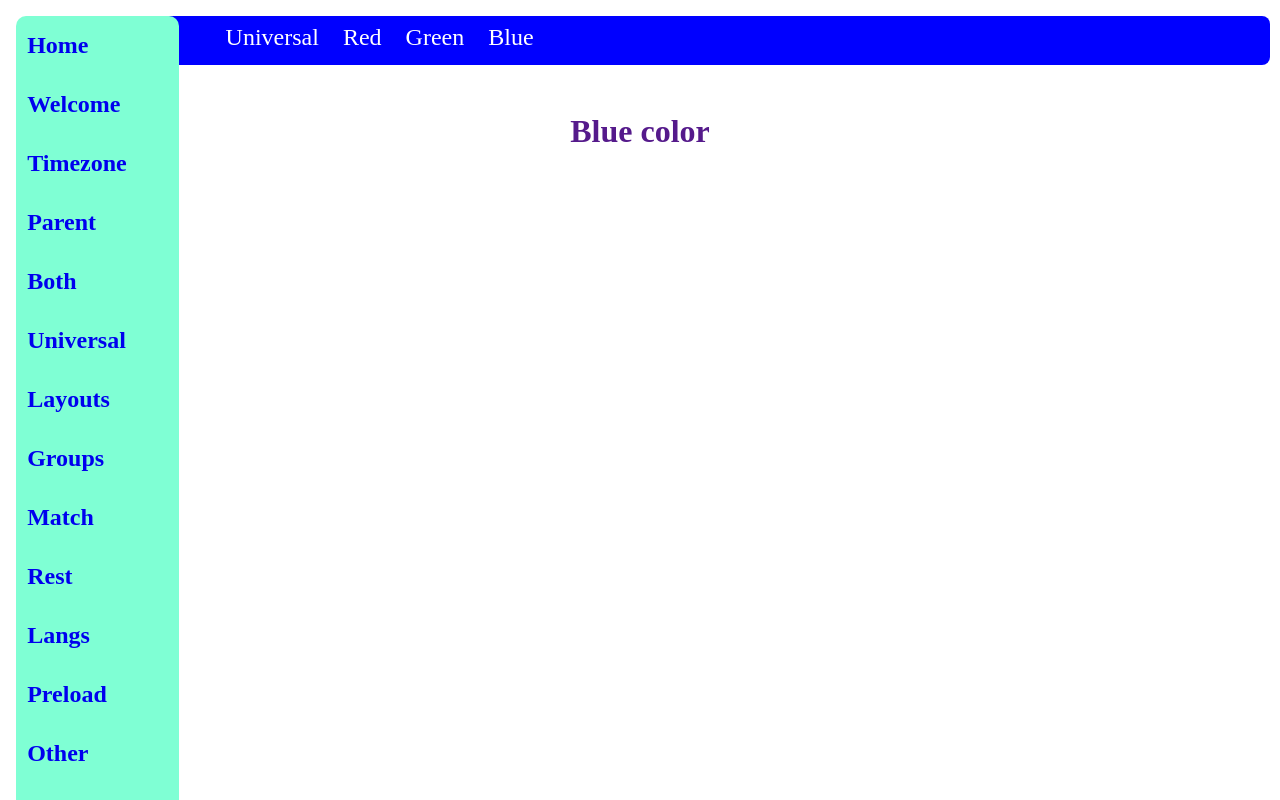
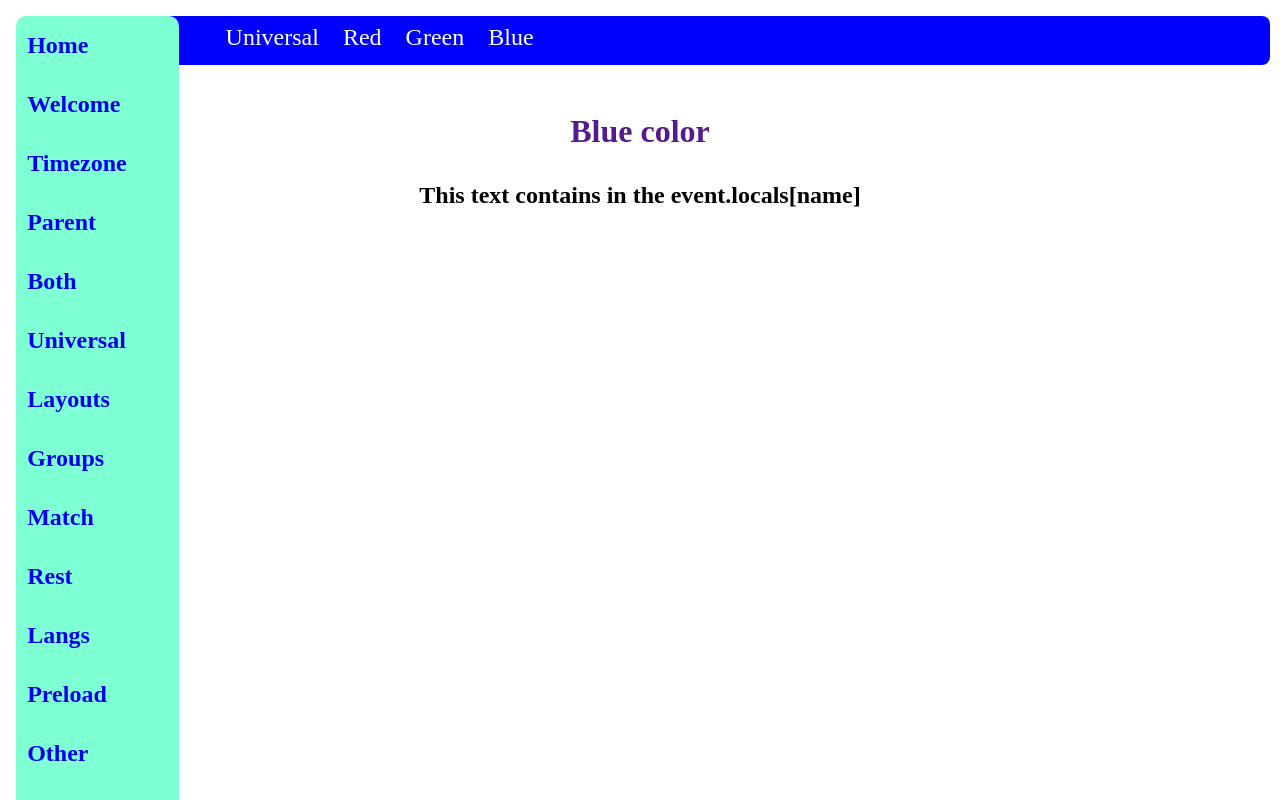
Before and after one commit to Waldemar-00/Sveltekit, a SvelteKit app: page /universal/blue in a window 1280 px wide. Shown: the top 800 px of the page. Built offline with nearby package versions, Linux system fonts and the light colour scheme.

Commit message:
Some changes. [[lang]]. (authed). Hooks.

```diff
--- a/src/hooks.server.js
+++ b/src/hooks.server.js
@@ -1,6 +1,7 @@
 // @ts-nocheck
 export async function handle({ event, resolve }) {
-	event.locals.answer = '4212';
+	event.locals.information = 'This text contains in the event.locals[name]';
+	// if(event.url.pathname === '/') return new Response('Hello EVENT');
 	return await resolve(event, {
 		transformPageChunk: ({ html }) => html.replace(
 			'<body',
--- a/src/routes/+layout.server.js
+++ b/src/routes/+layout.server.js
@@ -4,7 +4,7 @@ export async function load ( { locals, fetch } ) {
   const responseB = await fetch( '/beta' );
   const textA = await responseA.text();
   return {
-    message: `The answer is ${ locals.answer }`,
+    fromEvent: `${locals.information}`,
     text: textA ,
     textA: textA,
     textB: await responseB.text()
--- a/src/routes/+page.svelte
+++ b/src/routes/+page.svelte
@@ -6,7 +6,7 @@
 
 <a href="/redirect/fake">Fake page</a>
 <div class="loads">
-	<h2>{data.message}</h2>
+	<h2 class="fromEvent">{data.fromEvent}</h2>
 	<h2>{data.textA}</h2>
 </div>
 
@@ -26,7 +26,6 @@
 		display: flex;
 		flex-direction: column;
 		align-items: center;
-		width: 80vmin;
 		margin: 2rem auto;
 	}
 </style>
--- a/src/routes/groups/(authed)/+layout.server.js
+++ b/src/routes/groups/(authed)/+layout.server.js
@@ -2,9 +2,9 @@ import { redirect } from '@sveltejs/kit';
 
 export function load ( { cookies, url } )
 {
-  console.log(url.pathname);
+  console.log(url.pathname, 'PATHNAME');
 
   if ( !cookies.get( 'login' ) ) {
-    throw redirect(303, `/groups/login?redirectTo=${url.pathname}`)
+    throw redirect(303, `/groups/login?rt=${url.pathname}`)
   }
 }
--- a/src/routes/groups/login/+page.server.js
+++ b/src/routes/groups/login/+page.server.js
@@ -3,6 +3,6 @@ import { redirect } from '@sveltejs/kit';
 export const actions = {
   default: ( { cookies, url } ) => {
     cookies.set( 'login', 'true', { path: '/' } );
-    throw redirect(303, url.searchParams.get('redirectTo') ?? '/groups')
+    throw redirect(303, url.searchParams.get('rt') ?? '/groups')
   }
 }
--- a/src/routes/langs/[[lang]]/+page.server.js
+++ b/src/routes/langs/[[lang]]/+page.server.js
@@ -5,7 +5,6 @@ const greetings = {
   de: 'Hallo'
 }
 export function load ( { params } ) {
-  console.log(params.lang);
   return {
     lang: greetings[params.lang ?? 'en'],
   }
--- a/src/routes/universal/blue/+page.svelte
+++ b/src/routes/universal/blue/+page.svelte
@@ -1 +1,13 @@
+<script>
+	export let data;
+</script>
+
 <h1>Blue color</h1>
+<h2 class="fromEvent">{data.fromEvent}</h2>
+
+<style>
+	.fromEvent {
+		margin: 2rem auto;
+		text-align: center;
+	}
+</style>
```
